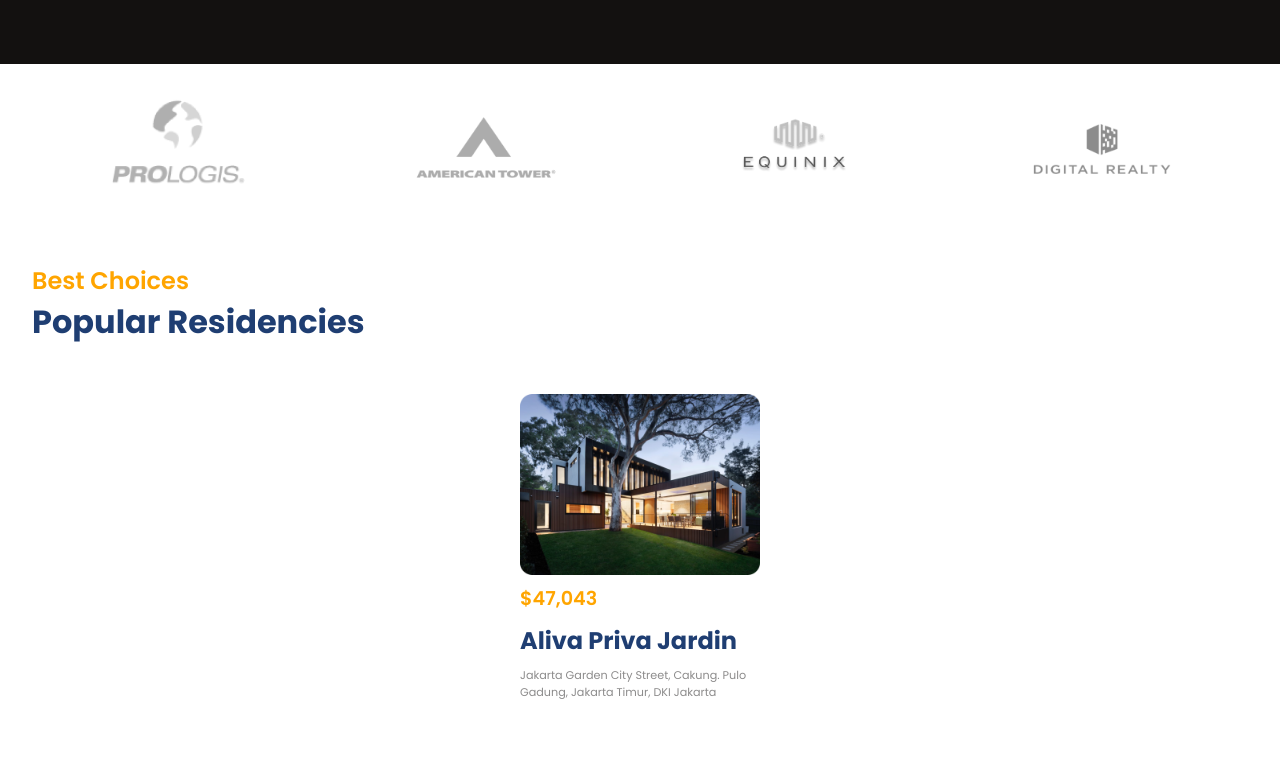
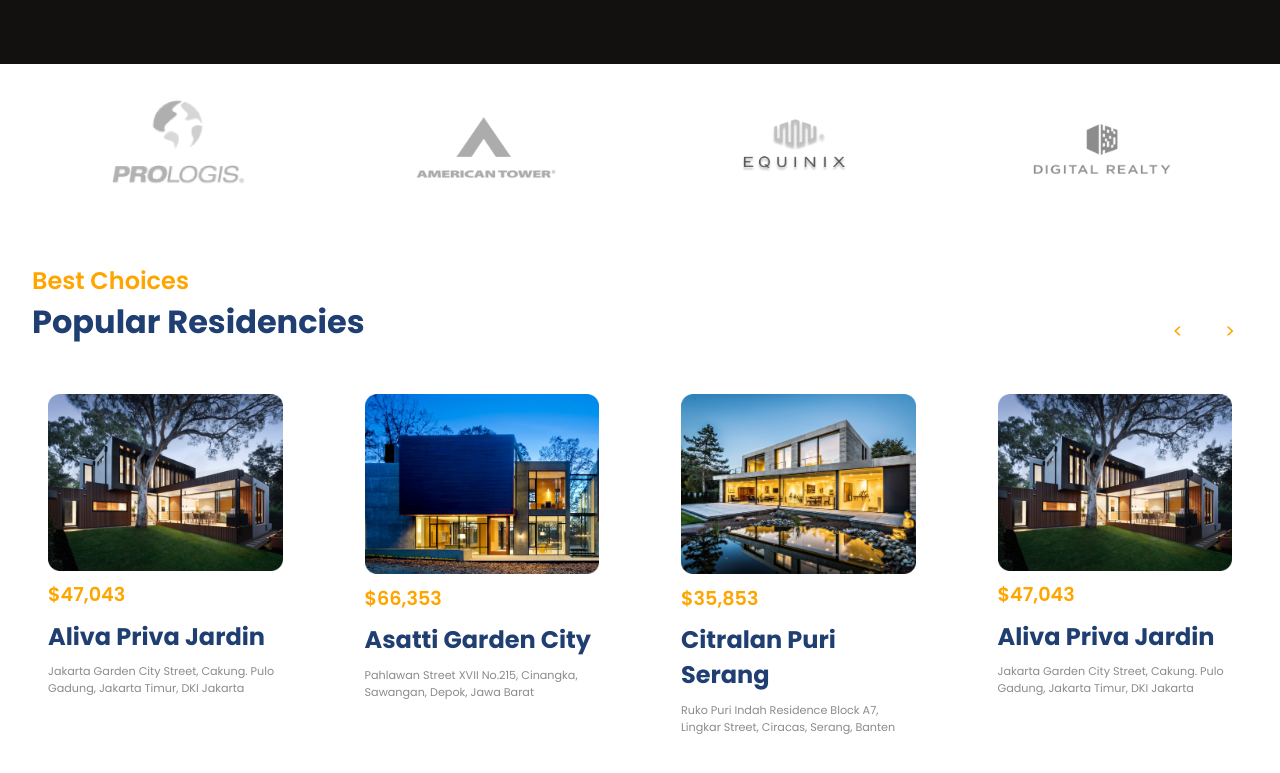
Before and after one commit to inekeyuliam/realestate-reactjs, a React (Vite) app: page / in a window 1280 px wide. Shown: the part 663-1436 px from the top of the page. Built offline with nearby package versions, Linux system fonts and the light colour scheme.

Commit message:
slider button css

```diff
--- a/src/components/Residencies/Residencies.css
+++ b/src/components/Residencies/Residencies.css
@@ -1,3 +1,7 @@
+.r-container{
+	overflow-x: hidden;
+	position: relative;
+}
 .r-head{
 	margin-bottom: 2rem;
 }
@@ -37,3 +41,22 @@
 .swiper-horizontal{
 	overflow: visible;
 }
+.r-buttons{
+	position: absolute;
+	gap: 1rem;
+	top: -4rem;
+	right: 0;
+}
+.r-buttons button{
+	font-size: 1.2rem;
+	padding: .2rem .8rem;
+	color: orange;
+	border: none;
+	border-radius: 5px;
+	background-color: white;
+	cursor: pointer;
+}
+
+.r-buttons button:hover{
+	box-shadow: 0px 0px 5px 1px rgba(0,0,0,0.25);
+}
--- a/src/components/Residencies/Residencies.jsx
+++ b/src/components/Residencies/Residencies.jsx
@@ -1,7 +1,8 @@
 import React from 'react'
-import {Swiper , SwiperSlide, useSwiper} from 'swiper/react'
+import { Swiper, SwiperSlide, useSwiper } from 'swiper/react'
 import 'swiper/css'
 import './Residencies.css'
+import { sliderSettings } from '../../utils/common'
 import data from '../../utils/slider.json'
 const Residencies = () => {
 	return (
@@ -15,14 +16,15 @@
 						Popular Residencies
 					</span>
 				</div>
-			<Swiper>
+				<Swiper {...sliderSettings}>
+					<SliderButton />
 					{
 						data.map((card, i) => (
 							<SwiperSlide key={i}>
 								<div className="flexColStart r-card">
 									<img src={card.image} alt="home" />
 									<span className="secondaryText r-price">
-									<span style={{color: 'orange'}}>${card.price}</span>
+										<span style={{ color: 'orange' }}>${card.price}</span>
 									</span>
 									<span className='primaryText'>
 										{card.name}
@@ -41,3 +43,13 @@
 }
 
 export default Residencies
+
+const SliderButton = () => {
+	const swiper = useSwiper();
+	return (
+		<div className="flexCenter r-buttons">
+			<button onClick={()=>swiper.slidePrev()}>&lt;</button>
+			<button onClick={()=>swiper.slideNext()}>&gt;</button>
+		</div>
+	)
+}
--- /dev/null
+++ b/src/utils/common.js
@@ -0,0 +1,18 @@
+export const sliderSettings = {
+	slidesPerView : 1,
+	spaceBetween : 50,
+	breakpoints : {
+		480 : {
+			slidesPerView : 4
+		},
+		600 : {
+			slidesPerView : 4
+		},
+		750 : {
+			slidesPerView : 4
+		},
+		1100 : {
+			slidesPerView : 4
+		}
+	}
+}
```
Lines whose indentation alone changed are shown as unchanged.
